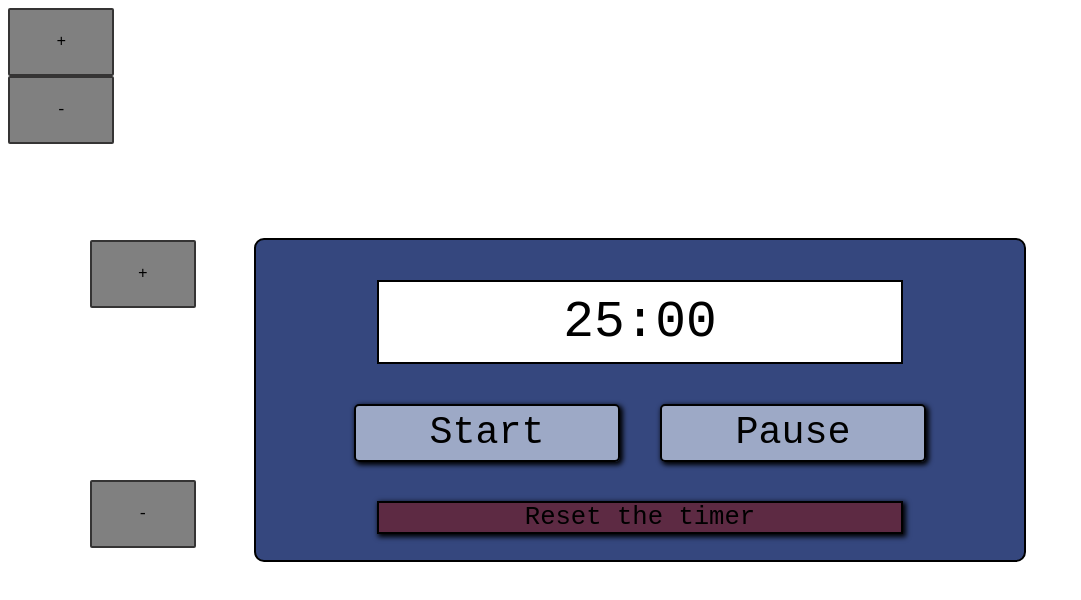
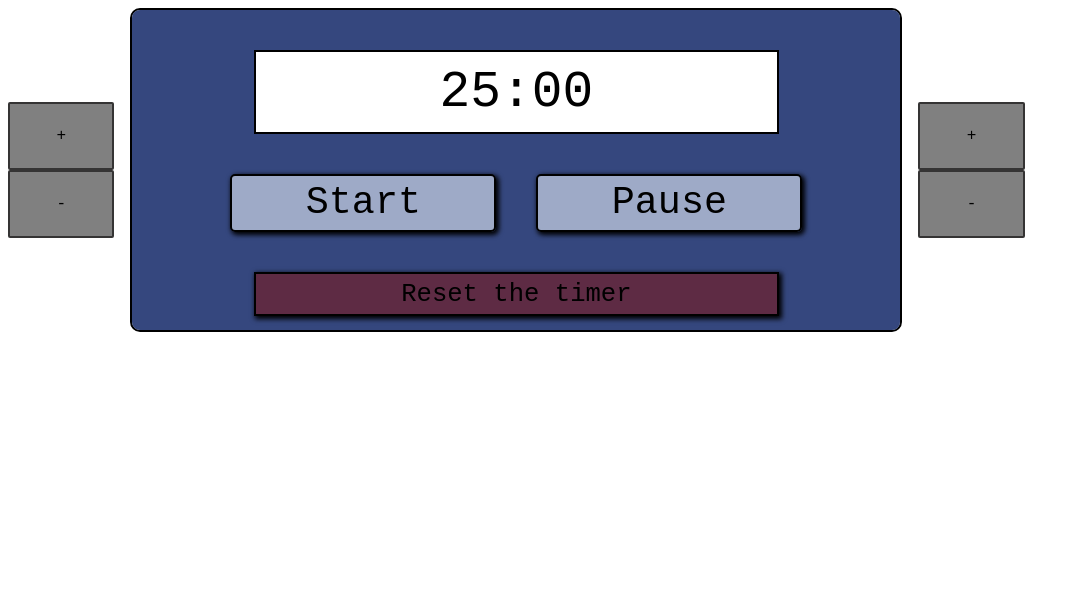
Before and after one commit to SamuelCallWind/Pomodoro_app, a plain HTML site: page index.html in a window 1280 px wide. Shown: the whole page, without its empty margins (0-1081 px from the left). Drawn offline with Linux system fonts and the light colour scheme.

Commit message:
changed the display of all the boxes, used a flexbox on everything. Need to change the reset

```diff
--- a/index.html
+++ b/index.html
@@ -8,8 +8,11 @@
     <title>Pomodoro page</title>
 </head>
 <body>
+    <div class="flex">
+        <div class="boxPlusMinusMinutes">
             <div class="buttonPlus">+</div>
             <div class="buttonMinus">-</div>
+        </div>
         <div class="box">
             <div class="timer">25:00</div>
             <div class="containerButton">
@@ -18,8 +21,11 @@
             </div>
             <div class="reset">Reset the timer</div>
         </div>
+        <div class="boxPlusMinusSeconds">
             <div class="buttonPlusSeconds">+</div>
             <div class="buttonMinusSeconds">-</div>
+        </div>
+    </div>
     <audio id="alert" src="./sounds/water_drop.mp3" preload="auto"></audio>
     <script src="./script.js"></script>
 
--- a/styles.css
+++ b/styles.css
@@ -2,11 +2,17 @@ body {
     display: inline-block;
 }
 
+.flex {
+    display: flex;
+    justify-content: space-between;
+    align-items: center;
+    flex-wrap: wrap;
+    gap: 1em;
+}
+
+
+
 .box {
-    position: absolute;
-    top: 50%;
-    left: 50%;
-    transform: translate(-50%, -50%);
     height: 40vh;
     width: 1fr;
     min-width: 60vw;
@@ -25,6 +31,7 @@ body {
 .buttonOne, .buttonTwo {
     height: 6vh;
     width: 20vw;
+    margin-bottom: 5vh;
     max-width: 400px;
     max-height: 60px;
     background-color: rgba(240, 248, 255, 0.557);
@@ -81,7 +88,7 @@ body {
     align-items: center;
     width: 80%;
     min-width: 75px;
-    min-height: 25px;
+    height: 5vh;
     background-color: rgba(129, 17, 17, 0.539);
     margin-bottom: 2vw;
     border: solid black 2px;
@@ -103,7 +110,6 @@ body {
 .buttonPlus, .buttonMinus {
     font-family: 'Courier New', Courier, monospace;
     display: flex;
-    position: absolute;
     justify-content: center;
     align-items: center;
     background-color: gray;
@@ -114,23 +120,11 @@ body {
     transition: background-color 0.1s ease-in-out;
 }
 
-.buttonPlus {
-    top: 30vh;
-    left: 7vw;
-}
-.buttonPlus:hover {
+.buttonMinus:hover, .buttonPlus:hover, .buttonPlusSeconds:hover, .buttonMinusSeconds:hover {
     background-color: rgba(35, 35, 35, 0.826);
 }
 
-.buttonMinus {
-    top: 60vh;
-    left: 7vw;
-}
-.buttonMinus:hover {
-    background-color: rgba(35, 35, 35, 0.826);
-}
-
-.buttonOne, .buttonTwo, .buttonMinus, .buttonPlus, .reset {
+.buttonOne, .buttonTwo, .buttonMinus, .buttonPlus, .reset, .buttonPlusSeconds, .buttonMinusSeconds {
     cursor: pointer;
     user-select: none;
 }
@@ -147,3 +141,13 @@ body {
     width: 8vw;
     transition: background-color 0.1s ease-in-out;
 }
+
+.buttonPlusSeconds {
+    top: 30vh;
+    left: 86vh;
+}
+
+.buttonMinusSeconds {
+    top: 60vh;
+    left: 86vh;
+}
```
Lines whose indentation alone changed are shown as unchanged.
